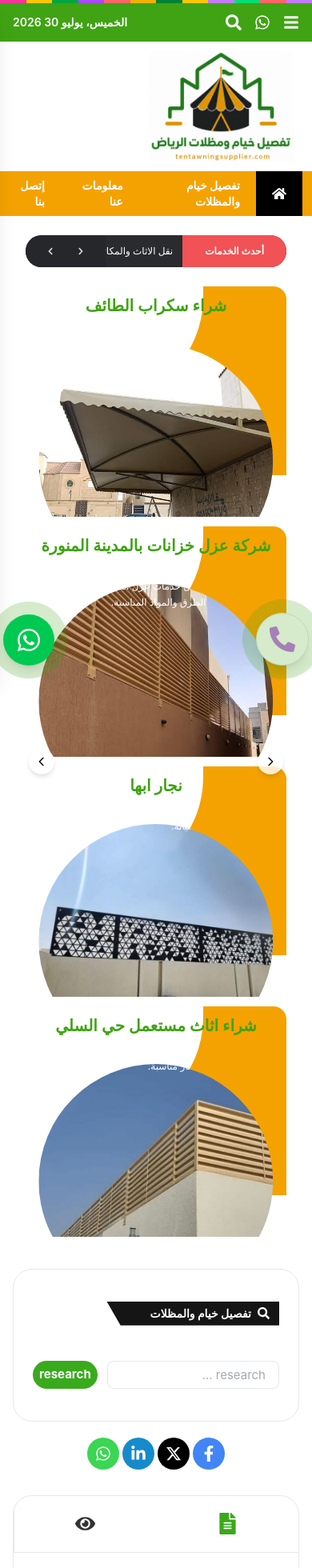
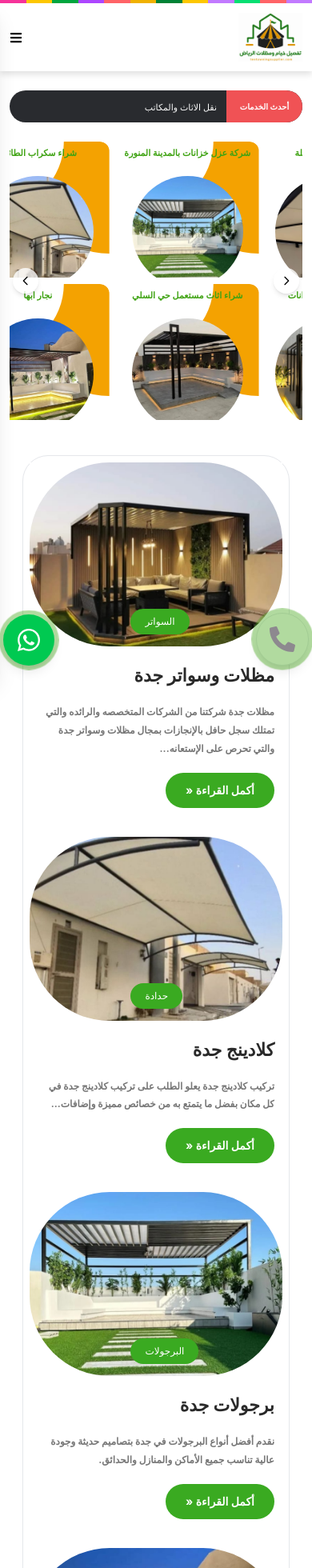
Before and after one commit to awais2114/tentawningsupplier, a React (Vite) app: page / in a window 390 px wide. Shown: the top 1960 px of the page at 80% size. Built offline with nearby package versions, Linux system fonts and the light colour scheme.

Commit message:
responsive all pages

```diff
--- a/src/components/CarouselImage.jsx
+++ b/src/components/CarouselImage.jsx
@@ -2,25 +2,25 @@ import { useEffect, useState } from "react";
 
 const items = [
   {
-    image: "/tent1.jpeg",
+    image: "/tent9.jpeg",
     title: "شراء سكراب الطائف",
     description:
       "شراء سكراب الطائف من أبرز الخدمات التي نقدمها لعملائنا الراغبين في بيع مختلف أنواع المعادن والخامات.",
   },
   {
-    image: "/tent2.jpeg",
+    image: "/tent10.jpeg",
     title: "شركة عزل خزانات بالمدينة المنورة",
     description:
       "أفضل خدمات عزل الخزانات بأحدث الطرق والمواد المناسبة.",
   },
   {
-    image: "/tent3.jpeg",
+    image: "/tent11.jpeg",
     title: "نجار ابها",
     description:
       "أفضل خدمات النجارة والتركيب والصيانة.",
   },
   {
-    image: "/tent4.jpeg",
+    image: "/tent12.jpeg",
     title: "شراء اثاث مستعمل حي السلي",
     description:
       "نشتري جميع أنواع الأثاث المستعمل بأسعار مناسبة.",
@@ -132,10 +132,9 @@ function CarouselImage() {
   max-w-full
   flex-shrink-0
   grid
-                grid-cols-1
-                sm:grid-cols-2
-                gap-3
-                md:gap-2
+  grid-cols-2
+  gap-2
+  sm:gap-3
               "
             >
               {items
@@ -169,9 +168,10 @@ function CarouselImage() {
   overflow-hidden
   bg-white
   rounded-xl
-                        h-72
-                        sm:h-80
-                        md:h-80
+  h-[170px]
+  xs:h-[180px]
+  sm:h-[220px]
+  md:h-[250px]
   lg:h-[220px]
                       "
                     >
@@ -217,20 +217,19 @@ function CarouselImage() {
                         dir="rtl"
                         className="
                           absolute
-                          top-3
-                          left-3
-                          right-3
+  top-2
+  left-2
+  right-2
   z-30
   text-center
-                          text-xl
-                          sm:text-2xl
-                          md:text-3xl
-                          lg:text-4xl
+  text-[11px]
+  sm:text-sm
+  md:text-xl
+  lg:text-2xl
   font-semibold
-                          text-red-600
   leading-tight
                         "
-                        style={{color:"#3FA313"}}
+                        style={{ color: "#3FA313" }}
                       >
                         {item.title}
                       </h2>
@@ -246,7 +245,10 @@ function CarouselImage() {
   left-1/2
   -translate-x-1/2
   top-[25%]
-                          w-[90%]
+  w-[78%]
+  sm:w-[90%]
+  md:w-[85%]
+  lg:w-[90%]
   aspect-square
   rounded-full
   overflow-hidden
@@ -324,10 +326,12 @@ function CarouselImage() {
                           <h3
                             className="
                               text-sm
-                              sm:text-sm
+
                               md:text-sm
                               font-bold
                               mb-1
+                              sm:hidden
+                              md:block
                             "
                           >
                             {item.title}
@@ -335,11 +339,13 @@ function CarouselImage() {
 
                           <p
                             className="
+                            hidden
+                            lg:block
                               text-xs
-                              sm:text-sm
+
                               md:text-base
                               leading-5
-                              sm:leading-6
+
                               md:leading-7
                             "
                           >
--- a/src/components/Footer.jsx
+++ b/src/components/Footer.jsx
@@ -1,7 +1,8 @@
 import React from "react";
 import {
   FaWhatsapp,
-  FaLinkedinIn,
+  FaSnapchatGhost,
+  FaTiktok,
   FaFacebookF,
 } from "react-icons/fa";
 import { FaXTwitter } from "react-icons/fa6";
@@ -14,7 +15,7 @@ function Footer() {
       <div className="flex flex-col  items-center justify-center">
 
         <div className="flex items-center gap-4 text-center text-[16px] font-bold text-white sm:text-[18px]">
-          <span className="!text-sm">
+          <span className="!text-xs md:text-sm">
             جميع الحقوق محفوظة © حقوق النشر 2026
           </span>
 
@@ -22,7 +23,7 @@ function Footer() {
             |
           </span>
 
-          <span className="!text-sm">
+          <span className="!text-xs md:text-sm">
           اویس الحسن
           </span>
         </div>
@@ -32,7 +33,8 @@ function Footer() {
 
           {/* WhatsApp */}
           <a
-            href="#"
+          target="_blank"
+            href="https://wa.me/message/X2F5FAISV3J2I1"
             className="transition duration-300 hover:scale-110 !text-white"
           >
             <FaWhatsapp size={14} />
@@ -40,22 +42,25 @@ function Footer() {
 
           {/* LinkedIn */}
           <a
-            href="#"
+          target="_blank"
+            href="https://www.snapchat.com/add/s_gondal5?share_id=I6Qpzx5DfzE&locale=en-US"
             className="transition duration-300 hover:scale-110 !text-white"
           >
-            <FaLinkedinIn size={14} />
+            <FaSnapchatGhost size={14} />
           </a>
 
           {/* X */}
           <a
-            href="#"
+          target="_blank"
+            href="https://www.tiktok.com/@tafseel_khiyam?_r=1&_t=ZS-98iDRlD7BSe"
             className="transition duration-300 hover:scale-110 !text-white"
           >
-            <FaXTwitter size={14} />
+            <FaTiktok size={14} />
           </a>
 
           {/* Facebook */}
           <a
+          target="_blank"
             href="#"
             className="transition duration-300 hover:scale-110 !text-white"
           >
--- a/src/components/ServiceSearch.jsx
+++ b/src/components/ServiceSearch.jsx
@@ -7,6 +7,8 @@ import {
   FaFacebookF,
   FaEye,
   FaFileAlt,
+  FaSnapchatGhost,
+  FaTiktok,
 } from "react-icons/fa";
 
 import { FaXTwitter } from "react-icons/fa6";
@@ -100,7 +102,8 @@ function ServiceSearch() {
 
         {/* WhatsApp */}
         <a
-          href="#"
+        target="blank"
+          href="https://wa.me/message/X2F5FAISV3J2I1"
           className="flex h-[40px] w-[40px] items-center justify-center rounded-full bg-[#3bd653] text-white transition duration-300 hover:scale-110"
         >
           <FaWhatsapp size={20} />
@@ -108,18 +111,20 @@ function ServiceSearch() {
 
         {/* LinkedIn */}
         <a
-          href="#"
-          className="flex h-[40px] w-[40px] items-center justify-center rounded-full bg-[#168acb] text-white transition duration-300 hover:scale-110"
+        target="blank"
+          href="https://www.snapchat.com/add/s_gondal5?share_id=I6Qpzx5DfzE&locale=en-US"
+          className="flex h-[40px] w-[40px] items-center justify-center rounded-full bg-yellow-400 text-white transition duration-300 hover:scale-110"
         >
-          <FaLinkedinIn size={20} />
+          <FaSnapchatGhost size={20} />
         </a>
 
         {/* X */}
         <a
-          href="#"
+        target="blank"
+          href="https://www.tiktok.com/@tafseel_khiyam?_r=1&_t=ZS-98iDRlD7BSe"
           className="flex h-[40px] w-[40px] items-center justify-center rounded-full bg-black text-white transition duration-300 hover:scale-110"
         >
-          <FaXTwitter size={20} />
+          <FaTiktok size={20} />
         </a>
 
         {/* Facebook */}
--- a/src/components/Sidebar.jsx
+++ b/src/components/Sidebar.jsx
@@ -1,6 +1,6 @@
 import React, { useState } from "react";
 import bussinessLogo from '/bussinessLogo.png'
-import { FaSearch, FaLinkedinIn, FaBars, FaUserCircle, FaInstagram, FaFacebookF, FaTwitter, FaFacebook, FaWhatsapp, FaYoutube, FaPhone, FaCampground, FaUsers, FaHome } from "react-icons/fa";
+import { FaSearch, FaLinkedinIn, FaBars, FaUserCircle, FaFacebookF, FaFacebook, FaWhatsapp, FaPhone, FaCampground, FaUsers, FaHome, FaSnapchatGhost, FaTiktok } from "react-icons/fa";
 import { FaXTwitter } from "react-icons/fa6";
 import { NavLink } from "react-router-dom";
 import ThemeToggle from "./ThemeToggle";
@@ -28,7 +28,7 @@ const Sidebar = () => {
         <div className="flex-1 bg-purple-400"></div>
       </div>
 
-      <header className="bg-[#3FA313] text-white">
+      <header className="bg-[#3FA313] hidden lg:block text-white">
         <div className="max-w-7xl mx-auto px-4 h-12 flex items-center justify-between">
 
           {/* Desktop Icons */}
@@ -36,9 +36,22 @@ const Sidebar = () => {
             <FaSearch className="hover:text-black transition-colors duration-300" />
             <FaBars className="hover:text-black transition-colors duration-300" />
             <FaUserCircle className="hover:text-black transition-colors duration-300" />
-            <FaWhatsapp className="hover:text-green-500 transition-colors duration-300" />
-            <FaLinkedinIn className="hover:text-blue-700 transition-colors duration-300" />
-            <FaXTwitter className="hover:text-black transition-colors duration-300" />
+           <a
+           target="blank"
+           href="https://wa.me/message/X2F5FAISV3J2I1">
+             <FaWhatsapp className="hover:text-green-500 transition-colors duration-300" />
+           </a>
+            <a
+            target="blank"
+            href="https://www.snapchat.com/add/s_gondal5?share_id=I6Qpzx5DfzE&locale=en-US">
+               <FaSnapchatGhost className="hover:text-yellow-300 transition-colors duration-300" />
+            </a>
+            <a
+            target="blank"
+             href="https://www.tiktok.com/@tafseel_khiyam?_r=1&_t=ZS-98iDRlD7BSe">
+
+                <FaTiktok className="hover:text-black transition-colors duration-300" />
+            </a>
             <FaFacebookF className="hover:text-blue-600 transition-colors duration-300" />
 
           </div>
@@ -59,7 +72,7 @@ const Sidebar = () => {
           </div>
 
           {/* Mobile Navbar */}
-          <div className="lg:hidden flex justify-between items-center w-full">
+          <div className="hidden flex justify-between items-center w-full">
 
             {/* Logo or Date */}
             <span className="text-sm font-semibold">
@@ -74,7 +87,7 @@ const Sidebar = () => {
               <FaWhatsapp />
 
               {/* Sidebar Button */}
-              <button onClick={() => setIsOpen(true)}>
+              <button className="" onClick={() => setIsOpen(true)}>
                 <FaBars />
               </button>
 
@@ -86,21 +99,28 @@ const Sidebar = () => {
       </header>
 
       <div className="flex justify-end">
-        <img className="w-45 mr-6 mt-3 mb-3" src={bussinessLogo} alt="bussinesslogo" />
+        <img className=" hidden lg:block w-45 mr-6 mt-3 mb-3" src={bussinessLogo} alt="bussinesslogo" />
+      </div>
+      {/* mobile navbar and image */}
+      <div className="flex lg:hidden justify-between shadow-[0_4px_8px_rgba(0,0,0,0.12)] p-3">
+        <button onClick={() => setIsOpen(true)}>
+          <FaBars />
+        </button>
+        <img className="w-20" src={bussinessLogo} alt="bussinesslogo" />
       </div>
 
       {/* tab list for pages  */}
       {/* Tab List */}
       {/* Tab List */}
       {/* Tab List */}
-      <nav className="w-full h-14 bg-[#f4a201] block">
+      <nav className="hidden lg:block w-full h-14 bg-[#f4a201]">
         {/* <ThemeToggle /> */}
+
         <div className="mr-3 h-full">
           <ul
             dir="rtl"
-            className="flex items-center h-full m-0 p-0 list-none"
+            className="flex items-center h-full m-0 p-0 list-none gap-1"
           >
-
             {/* Home */}
             <li className="h-full">
               <NavLink
@@ -161,7 +181,6 @@ const Sidebar = () => {
                 إتصل بنا
               </NavLink>
             </li>
-
           </ul>
         </div>
       </nav>
@@ -195,27 +214,39 @@ const Sidebar = () => {
             dir="rtl"
           >
             <li className="border-b border-[#2a2b2f] pb-4 text-white">
-              <a className="flex items-center gap-3 " href="#">
+              <NavLink
+               onClick={() => setIsOpen(false)}
+              to="/" className="flex items-center gap-3">
                 <FaHome />
-                سياسة الخصوصية</a>
+                سياسة الخصوصية
+              </NavLink>
             </li>
 
             <li className="border-b border-[#2a2b2f] pb-4 text-white">
-              <a className="flex items-center gap-3" href="#">
+              <NavLink
+               onClick={() => setIsOpen(false)}
+              to="/aboutUs" className="flex items-center gap-3">
                 <FaUsers />
-                معلومات عنا</a>
+                معلومات عنا
+              </NavLink>
             </li>
 
             <li className="border-b border-[#2a2b2f] pb-4 text-white">
-              <a className="flex items-center gap-3" href="#">
+              <NavLink
+               onClick={() => setIsOpen(false)}
+              to="/contactUs" className="flex items-center gap-3">
                 <FaPhone />
-                إتصل بنا</a>
+                إتصل بنا
+              </NavLink>
             </li>
 
-            <li className="border-b border-[#2a2b2f] pb-4 text-white flex  ">
-              <a className="flex items-center gap-3" href="#">
+            <li className="border-b border-[#2a2b2f] pb-4 text-white flex">
+              <NavLink
+               onClick={() => setIsOpen(false)}
+              to="/tent&canopies" className="flex items-center gap-3">
                 <FaCampground />
-                تفصيل خيام والمظلات</a>
+                تفصيل خيام والمظلات
+              </NavLink>
             </li>
           </ul>
 
--- a/src/components/pagination/Pagination.jsx
+++ b/src/components/pagination/Pagination.jsx
@@ -137,7 +137,7 @@ function Pagination() {
                     IMAGE
                 ================================= */}
 
-                <div className="relative h-[230px] w-full overflow-hidden rounded-[25px] md:h-[270px]">
+                <div className="relative h-[230px] w-full overflow-hidden rounded-[100px] md:rounded-[25px] md:h-[270px]">
 
                   <img
                     src={service.image}
@@ -146,7 +146,7 @@ function Pagination() {
                   />
 
                   {/* Category Badge */}
-                  <span className="absolute bottom-[15px] left-[15px] rounded-[25px] bg-[#3aaa21] px-[18px] py-2 text-xs font-medium text-white">
+                  <span className="absolute bottom-[15px] left-[40%] md:left-[15px] rounded-[25px] bg-[#3aaa21] px-[18px] py-2 text-xs font-medium text-white">
                     {service.category}
                   </span>
 
--- a/src/pages/AboutUs.jsx
+++ b/src/pages/AboutUs.jsx
@@ -9,7 +9,7 @@ const AboutUs = () => {
           {/* =========================
             SERVICE SEARCH - 4 COLUMNS
         ========================== */}
-        <div className="lg:col-span-4">
+        <div className="lg:col-span-4 hidden lg:block">
           <ServiceSearch />
         </div>
 
--- a/src/pages/ContactUs.jsx
+++ b/src/pages/ContactUs.jsx
@@ -8,7 +8,7 @@ const ContactUs = () => {
           {/* =========================
             SERVICE SEARCH - 4 COLUMNS
         ========================== */}
-        <div className="mt-4 lg:col-span-4">
+        <div className="mt-4 lg:col-span-4 hidden lg:block">
           <ServiceSearch />
         </div>
 
@@ -39,11 +39,11 @@ const ContactUs = () => {
             </h2>
 
             <p className="mb-6 text-right font-nunito text-xs md:text-sm">
-              Tentawningsupplier@gmail.com
+              Tafseelkhiyam@gmail.com
             </p>
 
             <p className="text-right font-nunito text-xs md:text-sm">
-              0551945089
+             00966551945089
             </p>
 
             <p className="mt-5 text-right font-nunito text-xs md:text-sm">
--- a/src/pages/Home.jsx
+++ b/src/pages/Home.jsx
@@ -35,13 +35,13 @@ function Home() {
   };
   return (
     <>
-      <div className="w-full px-8 pt-6">
+      <div className="w-full px-3 md:px-8 pt-6">
 
         {/* Main Services Bar */}
         <div className="flex h-[40px] w-full overflow-hidden rounded-full bg-[#292b2f]">
 
           {/* Left Arrow Section */}
-          <div className="flex w-[100px] shrink-0 items-center justify-center gap-7 bg-[#25272b]">
+          <div className="hidden w-[100px] shrink-0 items-center justify-center gap-7 bg-[#25272b] sm:flex">
 
             <button
               onClick={previousService}
@@ -61,12 +61,12 @@ function Home() {
 
           {/* Service Text */}
           <div
-            className="flex flex-1 items-center overflow-hidden mr-3"
+            className="flex min-w-0 flex-1 items-center overflow-hidden px-3 sm:mr-3 sm:px-0"
             dir="rtl"
           >
             <div
               key={activeIndex}
-              className="whitespace-nowrap text-[12px] font-medium text-white animate-service-slide"
+              className="whitespace-nowrap text-[11px] font-medium text-white sm:text-[12px] animate-service-slide"
             >
               {services[activeIndex]}
             </div>
@@ -74,20 +74,21 @@ function Home() {
 
           {/* Red Right Section */}
           <div
-            className="flex min-w-[120px] items-center justify-center bg-[#f05255] px-7 text-[12px] font-semibold text-white"
+            className="flex min-w-[95px] shrink-0 items-center justify-center bg-[#f05255] px-3 text-[10px] font-semibold text-white sm:min-w-[120px] sm:px-7 sm:text-[12px]"
             dir="rtl"
           >
             أحدث الخدمات
           </div>
+
         </div>
       </div>
-      <div className="px-8 pt-6">
+      <div className="px-3 md:px-8 pt-6">
         <CarouselImage />
       </div>
       <div className="w-full px-4 pt-6">
         <div className="grid grid-cols-1 gap-6 lg:grid-cols-12">
 
-          <div className="lg:col-span-4 mt-4">
+          <div className="lg:col-span-4 hidden lg:block mt-4">
             <ServiceSearch />
           </div>
           <div className="lg:col-span-8">
@@ -149,7 +150,7 @@ function Home() {
                 <img
                   src="/tent16.jpeg"
                   alt="برجولات الرياض"
-                  className="relative z-10 h-[220px]  w-[40%] object-cover"
+                  className="relative z-10 h-[220px]  md:w-[40%] object-cover"
                   style={{
                     borderTopLeftRadius: "120px",
                     borderBottomLeftRadius: "120px",
@@ -176,7 +177,7 @@ function Home() {
                 </h2>
 
                 {/* Description */}
-                <p className="mt-3 !text-[12px] w-[30%] leading-8 text-gray-400 !font-bold sm:text-[18px]">
+                <p className="mt-3 !text-[12px] md:w-[30%] leading-8 text-gray-400 !font-bold sm:text-[18px]">
                   برجولات الرياض ذات المادة الخام قوية التحمل والمظهر
                   الحديث الذي يزيد من جمال المكان نقدمها لكم شركتنا
                   بأرخص الأسعار وعلى...
@@ -197,7 +198,7 @@ function Home() {
             </div>
             {/* full width card 2  */}
             <div
-              className="relative mt-5 mb-20 w-full overflow-hidden rounded-[22px] border border-gray-200 bg-white p-5 sm:p-7"
+              className="relative mt-5 lg:mb-20 w-full overflow-hidden rounded-[22px] border border-gray-200 bg-white p-5 sm:p-7"
               dir="rtl"
             >
               {/* ================= TOP HEADER ================= */}
@@ -252,7 +253,7 @@ function Home() {
                 <img
                   src="/tent14.jpeg"
                   alt="برجولات الرياض"
-                  className="relative z-10 h-[220px]  w-[40%] object-cover"
+                  className="relative z-10 h-[220px]  md:w-[40%] object-cover"
                   style={{
                     borderTopLeftRadius: "120px",
                     borderBottomLeftRadius: "120px",
@@ -262,7 +263,7 @@ function Home() {
                 />
 
                 {/* Category Badge */}
-                <span className="absolute bottom-3 right-[30%] z-20 rounded-full bg-[#3aaa1d] px-3 py-1 !text-[12px] font-bold text-white">
+                <span className="absolute bottom-3 right-[40%] md:right-[30%] z-20 rounded-full bg-[#3aaa1d] px-3 py-1 !text-[12px] font-bold text-white">
                   هناجر
                 </span>
 
@@ -279,7 +280,7 @@ function Home() {
                 </h2>
 
                 {/* Description */}
-                <p className="mt-3 !text-[12px] w-[30%] leading-8 text-gray-400 !font-bold sm:text-[18px]">
+                <p className="mt-3 !text-[12px] md:w-[30%] leading-8 text-gray-400 !font-bold sm:text-[18px]">
                   هناجر بالرياض هناجر الرياض المميزة والقوية ذات القدرة على استيعاب أكبر كمية من الأدوات والموادتجدها بأفضل تصميم متوفرة في......
                 </p>
 
@@ -297,6 +298,9 @@ function Home() {
 
             </div>
           </div>
+           <div className="lg:col-span-4 block mb-5 lg:hidden">
+            <ServiceSearch />
+          </div>
         </div>
       </div>
 
--- a/src/pages/TentsCanopies.jsx
+++ b/src/pages/TentsCanopies.jsx
@@ -42,7 +42,7 @@ const TentsCanopies = () => {
         {/* =========================
             SERVICE SEARCH - 4 COLUMNS
         ========================== */}
-        <div className="mt-4 lg:col-span-4">
+        <div className="mt-4 lg:col-span-4 hidden lg:block">
           <ServiceSearch />
         </div>
 
```
Lines whose indentation alone changed are shown as unchanged.
